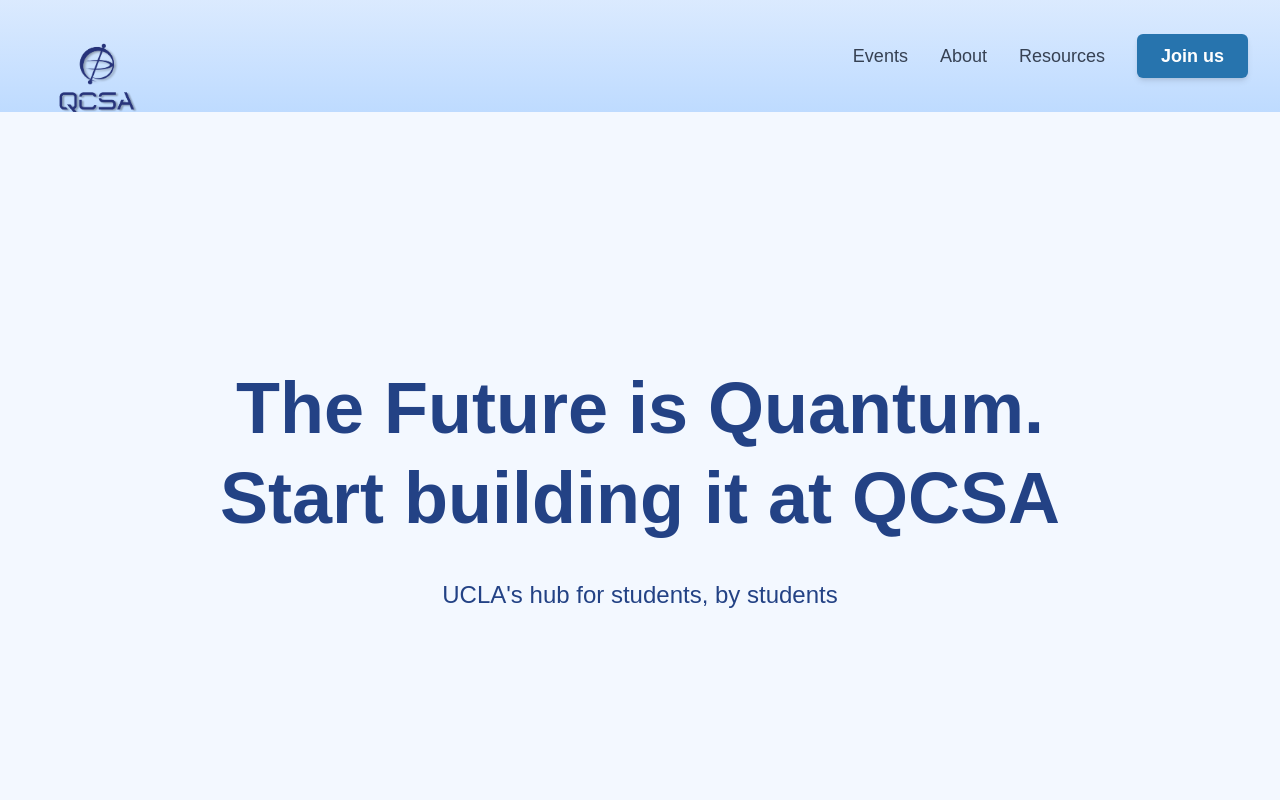
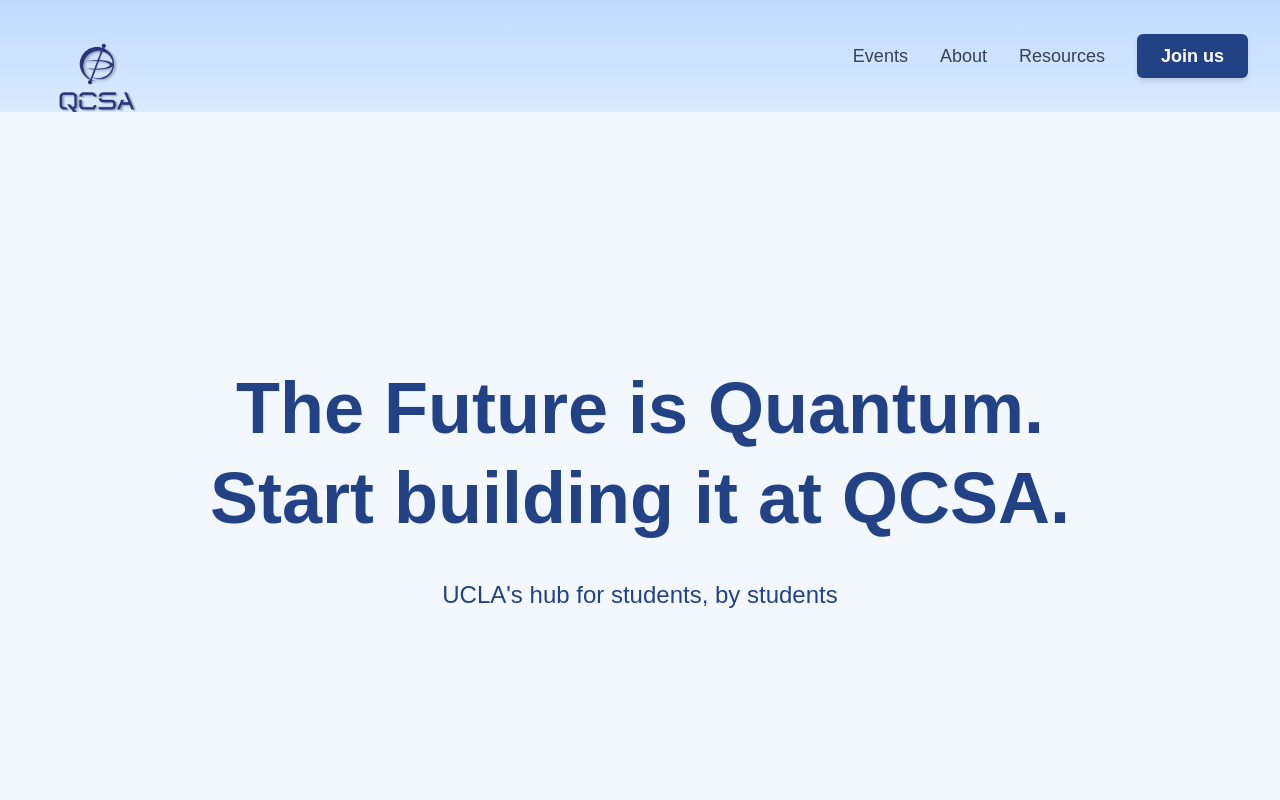
Before and after one commit to qcsa-at-ucla/qcsa, a Next.js app: page / in a window 1280 px wide. Shown: the top 800 px of the page. Built offline with nearby package versions, Linux system fonts and the light colour scheme.

Commit message:
Fixed some stuff in Hero and Header

```diff
--- a/src/app/Components/HeroSection.tsx
+++ b/src/app/Components/HeroSection.tsx
@@ -9,7 +9,7 @@
         <div className="text-center max-w-4xl mx-auto">
           {/* Main heading */}
           <h1 className="text-5xl md:text-6xl lg:text-7xl font-bold mb-8 leading-tight" style={{color: '#234285'}}>
-            The Future is Quantum. Start building it at QCSA
+            The Future is Quantum. Start building it at QCSA.
           </h1>
 
           {/* Description */}
--- a/src/app/Components/mainWebsiteHeader.tsx
+++ b/src/app/Components/mainWebsiteHeader.tsx
@@ -5,7 +5,7 @@
 
 export default function MainWebsiteHeader() {
   return (
-    <header className="bg-gradient-to-b from-blue-100 to-blue-200 py-4 px-4 sm:px-6 lg:px-8 shadow-sm">
+    <header className="bg-gradient-to-b from-blue-200 to-blue-100 py-4 px-4 sm:px-6 lg:px-8 shadow-sm">
       <div className="max-w-7xl mx-auto">
         <div className="flex items-center justify-between">
 
@@ -29,25 +29,25 @@
           <nav className="hidden md:flex items-center space-x-8">
             <Link
               href="/events"
-              className="text-gray-700 hover:text-[#2774AE] font-medium text-lg transition-colors duration-200"
+              className="text-gray-700 hover:text-[#234285] font-medium text-lg transition-colors duration-200"
             >
               Events
             </Link>
             <Link
               href="/about"
-              className="text-gray-700 hover:text-[#2774AE] font-medium text-lg transition-colors duration-200"
+              className="text-gray-700 hover:text-[#234285] font-medium text-lg transition-colors duration-200"
             >
               About
             </Link>
             <Link
               href="/resources"
-              className="text-gray-700 hover:text-[#2774AE] font-medium text-lg transition-colors duration-200"
+              className="text-gray-700 hover:text-[#234285] font-medium text-lg transition-colors duration-200"
             >
               Resources
             </Link>
             <Link
               href="/join"
-              className="bg-[#2774AE] text-white px-6 py-2 rounded-md font-semibold text-lg hover:bg-blue-700 transition-colors duration-200 shadow-md"
+              className="bg-[#234285] text-white px-6 py-2 rounded-md font-semibold text-lg hover:bg-blue-700 transition-colors duration-200 shadow-md"
             >
               Join us
             </Link>
@@ -56,7 +56,7 @@
           {/* Mobile menu button */}
           <div className="md:hidden">
             <button
-              className="text-gray-700 hover:text-[#2774AE] transition-colors"
+              className="text-gray-700 hover:text-[#234285] transition-colors"
               aria-label="Open menu"
             >
               <svg className="w-6 h-6" fill="none" stroke="currentColor" viewBox="0 0 24 24">
@@ -72,25 +72,25 @@
           <div className="flex flex-col space-y-3">
             <Link
               href="/events"
-              className="text-gray-700 hover:text-[#2774AE] font-medium text-lg transition-colors duration-200"
+              className="text-gray-700 hover:text-[#234285] font-medium text-lg transition-colors duration-200"
             >
               Events
             </Link>
             <Link
               href="/about"
-              className="text-gray-700 hover:text-[#2774AE] font-medium text-lg transition-colors duration-200"
+              className="text-gray-700 hover:text-[#234285] font-medium text-lg transition-colors duration-200"
             >
               About
             </Link>
             <Link
               href="/resources"
-              className="text-gray-700 hover:text-[#2774AE] font-medium text-lg transition-colors duration-200"
+              className="text-gray-700 hover:text-[#234285] font-medium text-lg transition-colors duration-200"
             >
               Resources
             </Link>
             <Link
               href="/join"
-              className="bg-[#2774AE] text-white px-6 py-2 rounded-md font-semibold text-lg hover:bg-blue-700 transition-colors duration-200 shadow-md inline-block text-center"
+              className="bg-[#234285] text-white px-6 py-2 rounded-md font-semibold text-lg hover:bg-blue-700 transition-colors duration-200 shadow-md inline-block text-center"
             >
               Join us
             </Link>
```
